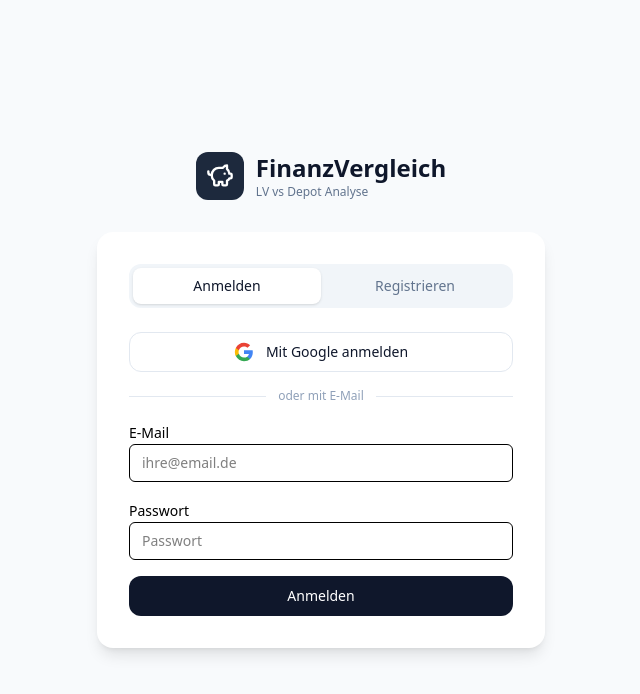
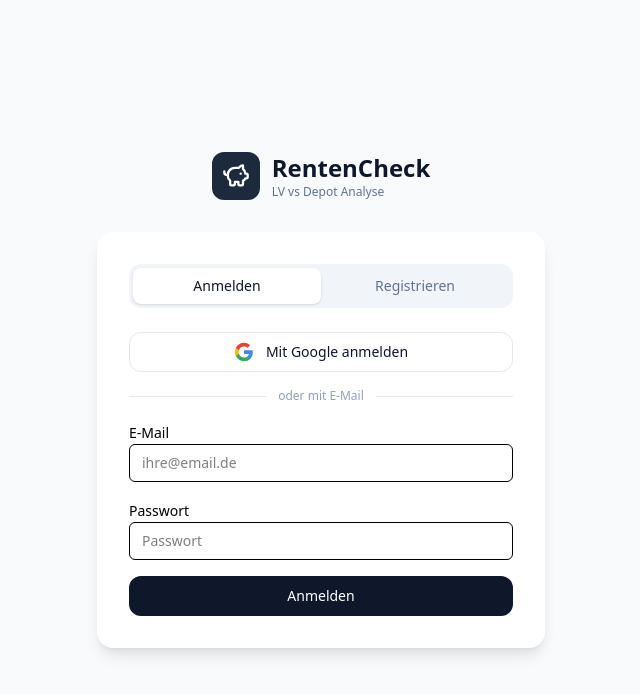
Before and after one commit to derleoleo/finanzvergleich, a React (Vite) app: page /login in a window 1280 px wide. Shown: the top 694 px of the page, without its empty margins (319-959 px from the left). Built offline with nearby package versions, Linux system fonts and the light colour scheme; no server answers.

Commit message:
Rename FinanzVergleich to RentenCheck

```diff
--- a/index.html
+++ b/index.html
@@ -4,7 +4,7 @@
     <meta charset="UTF-8" />
     <link rel="icon" type="image/svg+xml" href="/vite.svg" />
     <meta name="viewport" content="width=device-width, initial-scale=1.0" />
-    <title>finanzvergleich-local</title>
+    <title>RentenCheck</title>
   </head>
   <body>
     <div id="root"></div>
--- a/src/Layout.tsx
+++ b/src/Layout.tsx
@@ -146,7 +146,7 @@
               </div>
               <div>
                 <h2 className="font-bold text-slate-900 text-lg">
-                  FinanzVergleich
+                  RentenCheck
                 </h2>
                 <p className="text-xs text-slate-500 font-medium">
                   LV vs Depot Analyse
@@ -354,7 +354,7 @@
           <header className="bg-white border-b border-slate-200 px-6 py-4 md:hidden shrink-0 print:hidden">
             <div className="flex items-center gap-4">
               <SidebarTrigger className="hover:bg-gray-100 p-2 rounded-lg transition-colors duration-200" />
-              <h1 className="text-xl font-semibold">FinanzVergleich</h1>
+              <h1 className="text-xl font-semibold">RentenCheck</h1>
             </div>
           </header>
 
--- a/src/pages/Login.tsx
+++ b/src/pages/Login.tsx
@@ -63,7 +63,7 @@
             <PiggyBank className="w-7 h-7 text-white" />
           </div>
           <div>
-            <h1 className="text-2xl font-bold text-slate-900">FinanzVergleich</h1>
+            <h1 className="text-2xl font-bold text-slate-900">RentenCheck</h1>
             <p className="text-xs text-slate-500">LV vs Depot Analyse</p>
           </div>
         </div>
--- a/src/pages/Pricing.tsx
+++ b/src/pages/Pricing.tsx
@@ -47,7 +47,7 @@
     ],
     locked: [],
     cta: "Jetzt anfragen",
-    ctaHref: "mailto:info@finanzvergleich.app?subject=Professional+Abo",
+    ctaHref: "mailto:info@rentencheck.app?subject=Professional+Abo",
     ctaVariant: "default" as const,
   },
   {
@@ -67,7 +67,7 @@
     ],
     locked: [],
     cta: "Jetzt anfragen",
-    ctaHref: "mailto:info@finanzvergleich.app?subject=Business+Abo",
+    ctaHref: "mailto:info@rentencheck.app?subject=Business+Abo",
     ctaVariant: "outline" as const,
   },
 ];
@@ -180,8 +180,8 @@
         <div className="mt-12 text-center">
           <p className="text-sm text-slate-500">
             Fragen zum Abo? Schreiben Sie uns an{" "}
-            <a href="mailto:info@finanzvergleich.app" className="underline hover:text-slate-700">
-              info@finanzvergleich.app
+            <a href="mailto:info@rentencheck.app" className="underline hover:text-slate-700">
+              info@rentencheck.app
             </a>
             . Kündigung jederzeit möglich.
           </p>
--- a/src/utils/exportPDF.ts
+++ b/src/utils/exportPDF.ts
@@ -26,7 +26,7 @@
 
   el.innerHTML = `
     <div>
-      <div style="font-size:20px;font-weight:700;margin-bottom:4px;">FinanzVergleich</div>
+      <div style="font-size:20px;font-weight:700;margin-bottom:4px;">RentenCheck</div>
       <div style="font-size:13px;color:#94a3b8;">${title}</div>
     </div>
     <div style="text-align:right;font-size:12px;color:#cbd5e1;line-height:1.8;">
```
